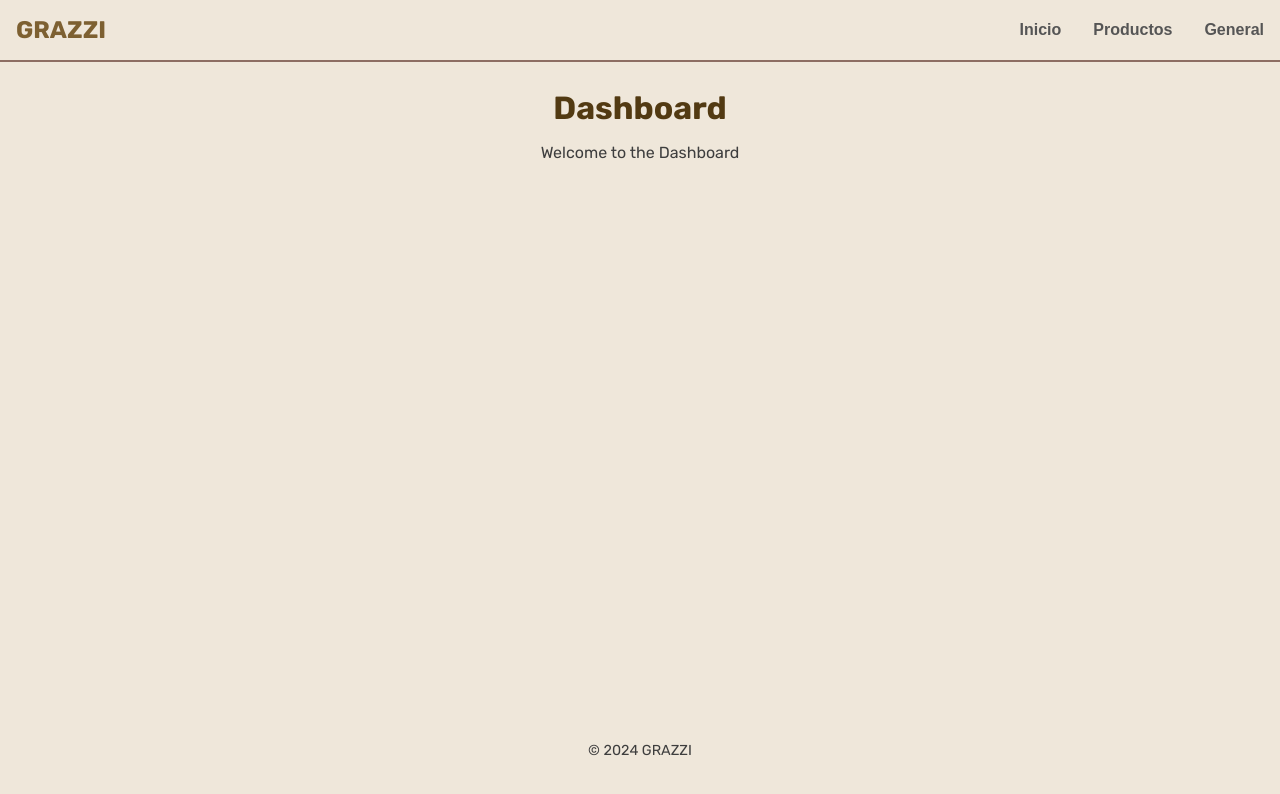
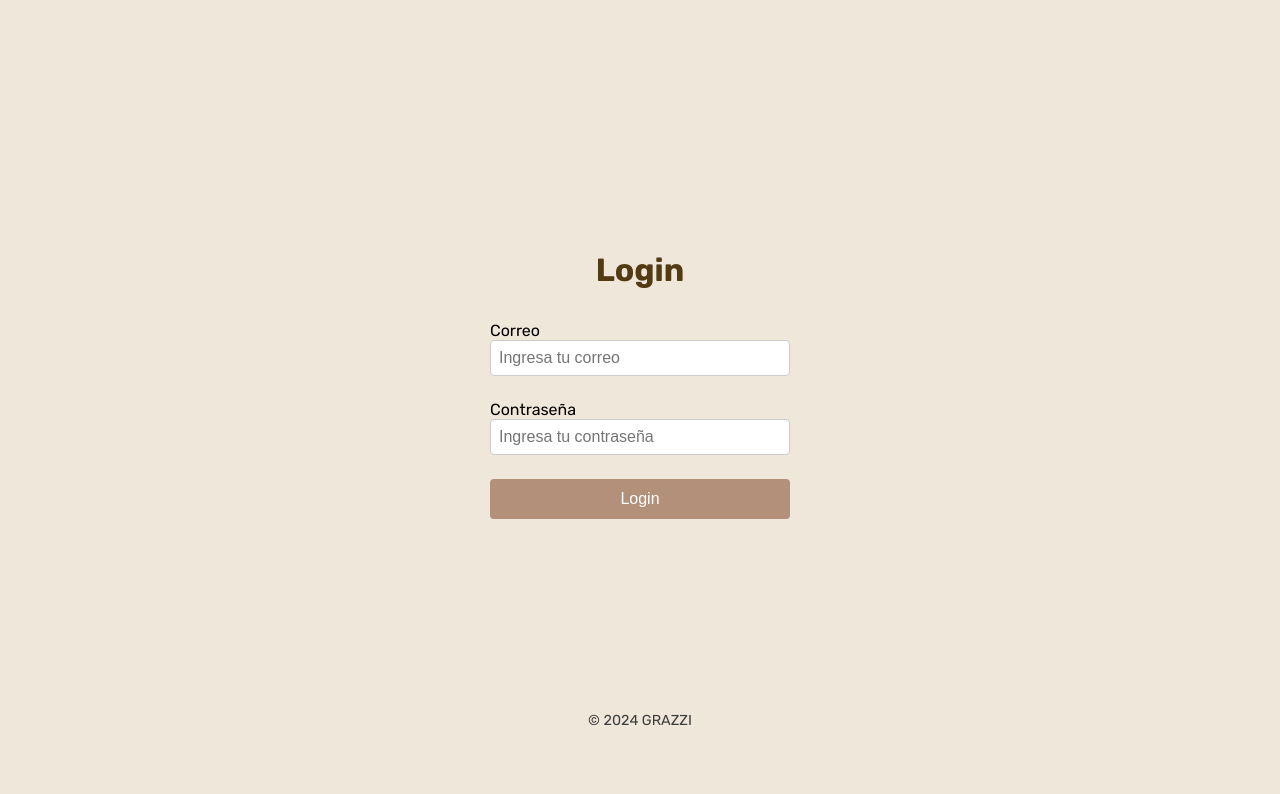
Before and after one commit to grazzi-byg/grazzi-admin, a React (Vite) app: page / in a window 1280 px wide. Shown: the top 794 px of the page. Built offline with nearby package versions, Linux system fonts and the light colour scheme.

Commit message:
Login implemented 50%

```diff
--- a/src/layouts/header/Header.css
+++ b/src/layouts/header/Header.css
@@ -3,72 +3,4 @@
   justify-content: space-between;
   align-items: center;
   padding: 1rem;
-  border-bottom: 2px solid #8d6e63;
 }
-
-.header-logo h1 {
-  font-size: 1.5rem;
-  margin: 0;
-}
-
-.hamburger {
-  display: none;
-  font-size: 1.5rem;
-  background: none;
-  border: none;
-  cursor: pointer;
-}
-
-.menu {
-  margin: 0;
-  font-family: Arial, sans-serif;
-  color: #333333;
-}
-
-.menu-list {
-  list-style: none;
-  display: flex;
-  gap: 2rem;
-  margin: 0;
-  padding: 0;
-}
-
-.menu-link {
-  color: #555555;
-  text-decoration: none;
-  font-size: 1rem;
-  font-weight: bold;
-  transition: color 0.3s ease;
-}
-
-.menu-link:hover {
-  color: #a1887f;
-}
-
-/* Responsive styles */
-@media (max-width: 768px) {
-  .hamburger {
-    display: block;
-  }
-
-  .menu {
-    display: none;
-    position: absolute;
-    top: 100%;
-    right: 0;
-    background-color: #ffffff;
-    box-shadow: 0px 4px 6px rgba(0, 0, 0, 0.1);
-    width: 100%;
-    text-align: center;
-  }
-
-  .menu.menu-open {
-    display: block;
-  }
-
-  .menu-list {
-    flex-direction: column;
-    gap: 1rem;
-    padding: 1rem 0;
-  }
-}
--- a/src/layouts/header/Header.jsx
+++ b/src/layouts/header/Header.jsx
@@ -1,41 +1,10 @@
-import { useState } from "react";
-import { Link } from "react-router";
 import "./Header.css";
 
 const Header = () => {
-  const [isMenuOpen, setIsMenuOpen] = useState(false);
-
-  const toggleMenu = () => {
-    setIsMenuOpen((prevState) => !prevState);
-  };
 
   return (
     <header className="header">
-      <div className="header-logo">
-        <h1>GRAZZI</h1>
-      </div>
-      <button className="hamburger" onClick={toggleMenu}>
-        ☰
-      </button>
-      <nav className={`menu ${isMenuOpen ? "menu-open" : ""}`}>
-        <ul className="menu-list">
-          <li>
-            <Link to="/" className="menu-link">
-              Inicio
-            </Link>
-          </li>
-          <li>
-            <Link to="/products" className="menu-link">
-              Productos
-            </Link>
-          </li>
-          <li>
-            <Link to="/general" className="menu-link">
-              General
-            </Link>
-          </li>
-        </ul>
-      </nav>
+
     </header>
   );
 };
--- /dev/null
+++ b/src/pages/login/Login.css
@@ -0,0 +1,49 @@
+.login-container {
+    display: flex;
+    justify-content: center;
+    align-items: center;
+    height: 85vh;
+}
+
+.login-form {
+    display: flex;
+    flex-direction: column;
+    justify-content: center;
+    align-items: center;
+    gap: 1rem;
+    width: 300px;
+}
+
+.login-form label {
+    display: flex;
+    flex-direction: column;
+    align-items: flex-start;
+    font-size: 1rem;
+    width: 100%;
+    margin-bottom: 0.5rem;
+}
+
+.login-form input {
+    width: 100%;
+    padding: 0.5rem;
+    border: 1px solid #ccc;
+    border-radius: 4px;
+    font-size: 1rem;
+    box-sizing: border-box;
+}
+
+button[type="submit"] {
+    width: 100%;
+    padding: 0.7rem;
+    font-size: 1rem;
+    color: #fff;
+    background-color: #b29079;
+    border: none;
+    border-radius: 4px;
+    cursor: pointer;
+    transition: background-color 0.3s ease;
+}
+
+button[type="submit"]:hover {
+    background-color: #c1b6a4;
+}
--- /dev/null
+++ b/src/pages/login/Login.jsx
@@ -0,0 +1,59 @@
+import { useNavigate } from "react-router";
+import "./Login.css";
+import { useRef } from "react";
+
+export default function Login() {
+  const emailRef = useRef(null);
+  const passwordRef = useRef(null);
+  const navigate = useNavigate();
+
+  const handleLogin = async (e) => {
+    e.preventDefault();
+    const email = emailRef.current.value;
+    const password = passwordRef.current.value;
+
+    try {
+      const res = await fetch(`${import.meta.env.VITE_API_URL}/auth/login`, {
+        method: "POST",
+        headers: {
+          "Content-Type": "application/json",
+        },
+        body: JSON.stringify({ email, password }),
+      });
+
+      if (!res.ok) {
+        const errorData = await res.json();
+        throw new Error(errorData.error);
+      }
+
+      const { token } = await res.json();
+
+      localStorage.setItem("authToken", token);
+
+      navigate("/dashboard");
+    } catch (error) {
+      console.error("Error: " + error.message);
+      alert("Error al iniciar sesión: " + error.message);
+
+      emailRef.current.value = "";
+      passwordRef.current.value = "";
+    }
+  };
+
+  return (
+    <div className="login-container">
+      <form className="login-form" onSubmit={handleLogin}>
+        <h2>Login</h2>
+        <label>
+          Correo
+          <input ref={emailRef} type="text" placeholder="Ingresa tu correo" />
+        </label>
+        <label>
+          Contraseña
+          <input ref={passwordRef} type="password" placeholder="Ingresa tu contraseña" />
+        </label>
+        <button type="submit">Login</button>
+      </form>
+    </div>
+  );
+}
--- a/src/routes/RoutesGrazzi.jsx
+++ b/src/routes/RoutesGrazzi.jsx
@@ -2,13 +2,15 @@ import { BrowserRouter, Route, Routes } from "react-router";
 import Layout from "../layouts/Layout";
 import Page404 from "../pages/page-404/Page404";
 import Dashboard from "../pages/dashboard/Dashboard";
+import Login from "../pages/login/Login";
 
 export default function RoutesGrazzi() {
   return (
     <BrowserRouter>
       <Layout>
         <Routes>
-          <Route path="/" element={<Dashboard />} />
+          <Route path="/" element={<Login />} />
+          <Route path="/dashboard" element={<Dashboard />} />
           <Route path="*" element={<Page404 />} />
         </Routes>
       </Layout>
```
Also changed, not shown: src/layouts/Layout.jsx (+4 -6 lines), 1 other file (tests, documents, lock files or other folders).
